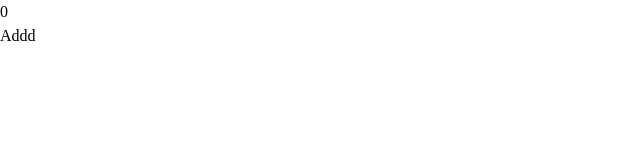
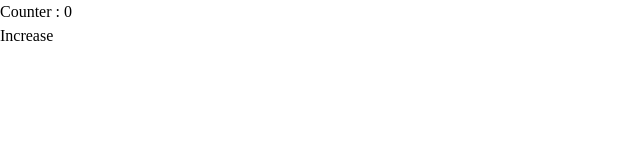
Before and after one commit to darshan795/react-learning-path, a React (Vite) app in the folder mastering useRef/vite-project/: page / in a window 1280 px wide. Shown: the top 160 px of the page, without its empty margins (0-640 px from the left). Built offline with nearby package versions, Linux system fonts and the light colour scheme.

Commit message:
completed  exercise2

```diff
--- a/mastering useRef/vite-project/src/App.jsx
+++ b/mastering useRef/vite-project/src/App.jsx
@@ -7,12 +7,21 @@ import './App.css'
 
 import Exercise12 from './components/exercise12'
 import Exercise13 from './components/exercise13'
+import Exercise14 from './components/exercise14'
+import { useCallback } from 'react'
 function App() {
   const [count, setCount] = useState(0)
-
+  const handleClick=useCallback(()=>{
+    setCount((prev)=>prev+1);
+    // console.log("bttn is clicked!!!");
+  }
+  ,[])
   return (
     <>
-    <Exercise13/>
+
+
+    <h1> Counter : {count}</h1>
+    <Exercise14  handleClick={handleClick}/>
 
 
     </>
--- /dev/null
+++ b/mastering useRef/vite-project/src/components/exercise14.jsx
@@ -0,0 +1,16 @@
+import React from 'react'
+import {memo,useCallback} from "react";
+
+function Exercise14({handleClick}) {
+    //in this exercise  we seeing how the child is rerendered  again and again
+    //when the parent  is component  is clicked again this
+    //is the scenario
+    //buddy
+    console.log("hello mother fucker!!")
+
+  return (
+    <button onClick={handleClick} className="btns px-3 px-2 rounded bg-green-300">Increase</button>
+  )
+}
+
+export default memo(Exercise14);
```
